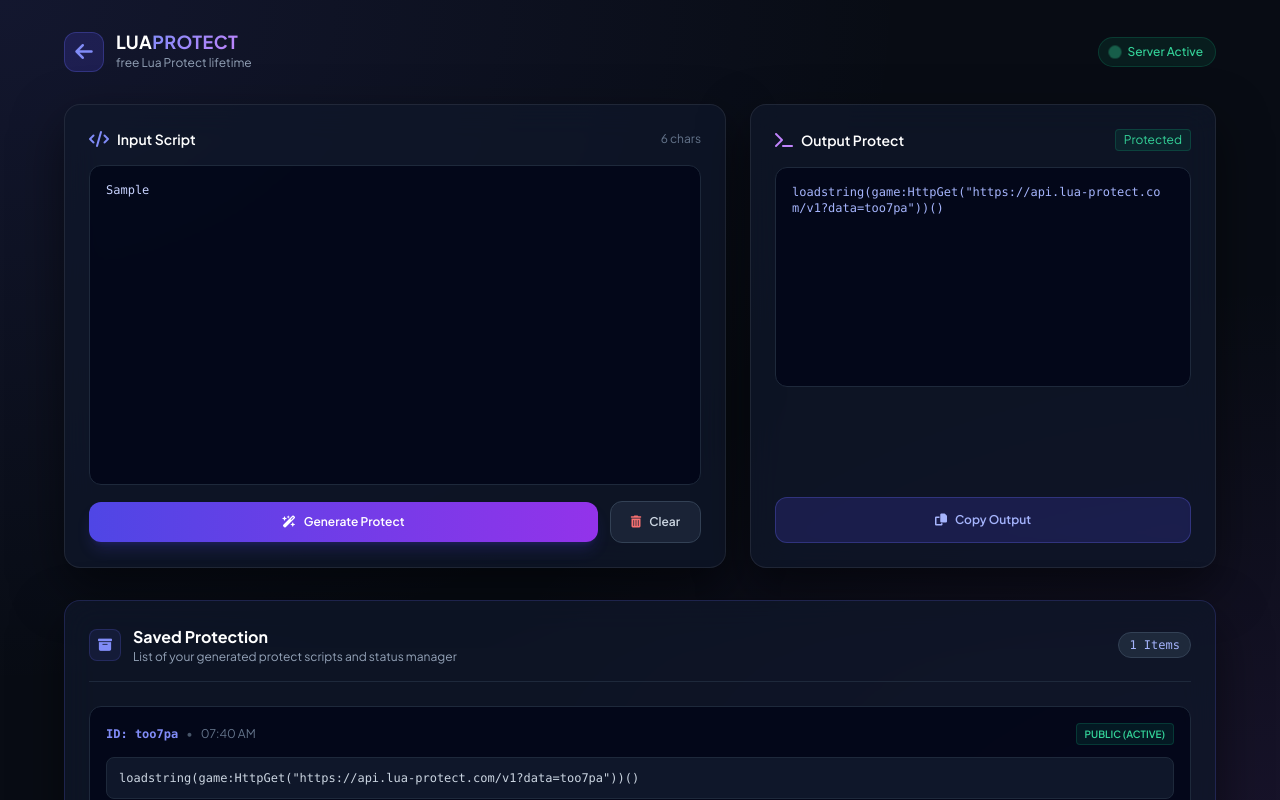
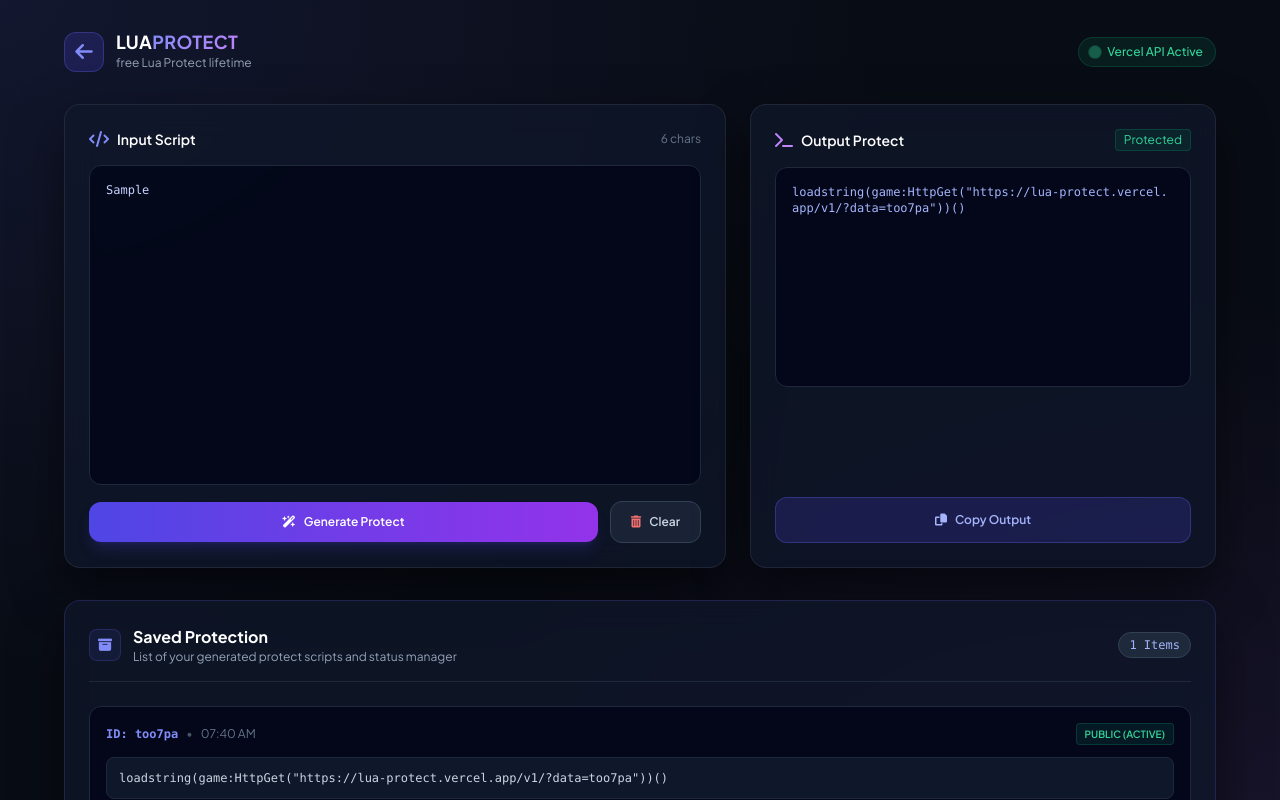
Before and after one commit to SCRIPTHUB-dev-god/LuaProtect, a plain HTML site: page lua-protect.html in a window 1280 px wide. Both pictures are taken after typing "Sample" into the empty fields and a click on the button "Generate Protect". Shown: the top 800 px of the page. Drawn offline with nearby package versions, Linux system fonts and the light colour scheme.

Commit message:
Update server status message and API endpoint

```diff
--- a/lua-protect.html
+++ b/lua-protect.html
@@ -49,7 +49,7 @@
         </div>
         <div class="flex items-center gap-2 px-3 py-1.5 rounded-full text-xs font-medium bg-emerald-500/10 text-emerald-400 border border-emerald-500/20">
             <span class="w-2 h-2 rounded-full bg-emerald-400 animate-ping"></span>
-            Server Active
+            Vercel API Active
         </div>
     </header>
 
@@ -169,7 +169,7 @@
             }
 
             const dataId = generateUniqueId(4, 8);
-            generatedResult = `loadstring(game:HttpGet("https://api.lua-protect.com/v1?data=${dataId}"))()`;
+            generatedResult = `loadstring(game:HttpGet("https://lua-protect.vercel.app/v1/?data=${dataId}"))()`;
             outputText.innerText = generatedResult;
             outputText.classList.remove('text-slate-400');
             outputText.classList.add('text-indigo-300');
```
